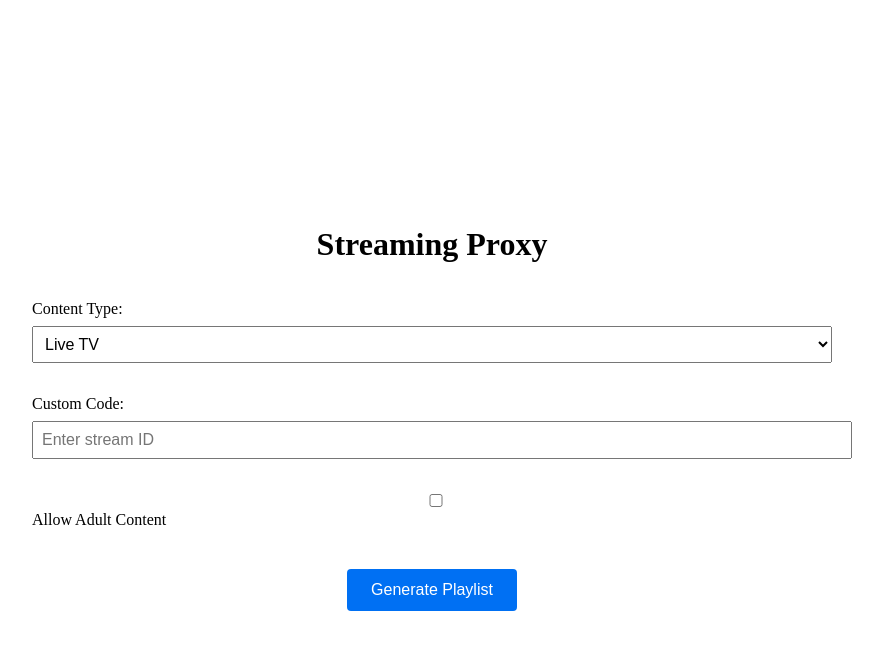
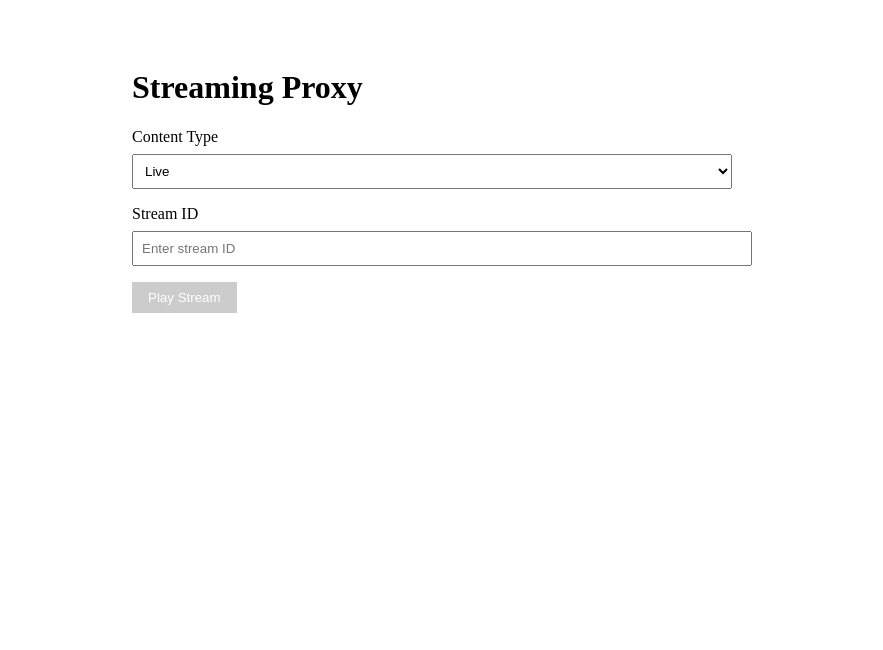
Before and after one commit to tvtelugu/startvt, a Next.js app: page / in a window 1280 px wide. Shown: the top 650 px of the page, without its empty margins (208-1091 px from the left). Built offline with nearby package versions, Linux system fonts and the light colour scheme.

Commit message:
Update index.js

```diff
--- a/pages/index.js
+++ b/pages/index.js
@@ -1,233 +1,101 @@
-import React, { useState, useEffect } from 'react';
-import Head from 'next/head';
-import axios from 'axios';
+import { useState } from 'react';
 
-export default function Home() {
-  const [customCode, setCustomCode] = useState('');
-  const [playlistUrl, setPlaylistUrl] = useState('');
-  const [selectedPlaylist, setSelectedPlaylist] = useState('m3u');
-  const [errorMessage, setErrorMessage] = useState('');
-  const [expiryDate, setExpiryDate] = useState('');
-  const [deviceLimit, setDeviceLimit] = useState(0);
-  const [allowAdultContent, setAllowAdultContent] = useState(false);
-  const [countdown, setCountdown] = useState(0);
-  const [activeDevices, setActiveDevices] = useState(0);
-  const [loading, setLoading] = useState(false);
+export default function StreamPlayer() {
+  const [state, setState] = useState({
+    id: '',
+    type: 'live',
+    error: '',
+    loading: false
+  });
 
-  // Load configuration (would typically come from an API in a real app)
-  const config = {
-    baseUrl: '',
-    username: '',
-    password: '',
-    paths: {
-      live: '/live',
-      movies: '/movies',
-      series: '/series'
-    }
-  };
+  const handleSubmit = async (e) => {
+    e.preventDefault();
+    if (!state.id.trim()) return;
 
-  // Session simulation with useEffect
-  useEffect(() => {
-    const storedDevices = localStorage.getItem('active_devices');
-    if (storedDevices) {
-      setActiveDevices(parseInt(storedDevices));
-    }
-  }, []);
-
-  const checkDeviceLimit = () => {
-    if (activeDevices >= 20) {
-      setErrorMessage("Maximum number of devices reached");
-      return false;
-    }
-    return true;
-  };
-
-  const extractDomain = async (fullUrl) => {
-    try {
-      const response = await axios({
-        method: 'get',
-        url: fullUrl,
-        headers: {
-          'Icy-MetaData': '1',
-          'Accept-Encoding': 'identity',
-          'Host': new URL(config.baseUrl).hostname,
-          'Connection': 'Keep-Alive',
-          'User-Agent': 'Mozilla/5.0 (Windows NT 10.0; Win64; x64) AppleWebKit/537.36 (KHTML, like Gecko) Chrome/91.0.4472.124 Safari/537.36',
-          'Authorization': `Basic ${Buffer.from(`${config.username}:${config.password}`).toString('base64')}`
-        },
-        maxRedirects: 0,
-        validateStatus: (status) => status >= 200 && status < 400
-      });
-    } catch (error) {
-      if (error.response?.status === 302) {
-        return error.response.headers.location;
-      }
-      console.error(`Error extracting domain:`, error.message);
-      return false;
-    }
-    return false;
-  };
-
-  const handleStreamRequest = async (type, id) => {
-    if (!checkDeviceLimit()) return null;
-
-    setLoading(true);
-    setErrorMessage('');
+    setState({...state, loading: true, error: ''});
 
     try {
-      const contentPath = config.paths[type];
-      const fullUrl = `${config.baseUrl}${contentPath}/${id}.${type === 'live' ? 'ts' : 'mp4'}`;
-      const domain = await extractDomain(fullUrl);
+      const res = await fetch(`/api/${state.type}?id=${encodeURIComponent(state.id)}`);
 
-      if (!domain) {
-        setErrorMessage("Unable to retrieve streaming URL");
-        return null;
+      if (res.redirected) {
+        window.open(res.url, '_blank');
+      } else {
+        const { error } = await res.json();
+        setState({...state, error: error || 'Failed to load stream', loading: false});
       }
-
-      // Update device count
-      const newCount = activeDevices + 1;
-      setActiveDevices(newCount);
-      localStorage.setItem('active_devices', newCount.toString());
-
-      return domain;
-    } catch (error) {
-      console.error(`${type} endpoint error:`, error);
-      setErrorMessage("Internal server error");
-      return null;
-    } finally {
-      setLoading(false);
-    }
-  };
-
-  const generatePlaylist = async () => {
-    if (!customCode) {
-      setErrorMessage("Custom code is required");
-      return;
-    }
-
-    const streamUrl = await handleStreamRequest(selectedPlaylist, customCode);
-    if (streamUrl) {
-      setPlaylistUrl(streamUrl);
+    } catch (err) {
+      setState({...state, error: 'Network error', loading: false});
     }
   };
 
   return (
     <div className="container">
-      <Head>
-        <title>Streaming Proxy</title>
-        <meta name="description" content="Generate streaming playlists" />
-      </Head>
+      <h1>Streaming Proxy</h1>
 
-      <main>
-        <h1>Streaming Proxy</h1>
-
+      <form onSubmit={handleSubmit}>
         <div className="form-group">
-          <label>Content Type:</label>
+          <label>Content Type</label>
           <select
-            value={selectedPlaylist}
-            onChange={(e) => setSelectedPlaylist(e.target.value)}
+            value={state.type}
+            onChange={(e) => setState({...state, type: e.target.value})}
+            disabled={state.loading}
           >
-            <option value="live">Live TV</option>
-            <option value="movies">Movies</option>
-            <option value="series">Series</option>
+            {['live', 'movies', 'series'].map(type => (
+              <option key={type} value={type}>
+                {type.charAt(0).toUpperCase() + type.slice(1)}
+              </option>
+            ))}
           </select>
         </div>
 
         <div className="form-group">
-          <label>Custom Code:</label>
+          <label>Stream ID</label>
           <input
             type="text"
-            value={customCode}
-            onChange={(e) => setCustomCode(e.target.value)}
+            value={state.id}
+            onChange={(e) => setState({...state, id: e.target.value})}
             placeholder="Enter stream ID"
+            disabled={state.loading}
           />
         </div>
 
-        <div className="form-group">
-          <label>
-            <input
-              type="checkbox"
-              checked={allowAdultContent}
-              onChange={(e) => setAllowAdultContent(e.target.checked)}
-            />
-            Allow Adult Content
-          </label>
-        </div>
-
-        <button onClick={generatePlaylist} disabled={loading}>
-          {loading ? 'Generating...' : 'Generate Playlist'}
+        <button type="submit" disabled={state.loading || !state.id.trim()}>
+          {state.loading ? 'Loading...' : 'Play Stream'}
         </button>
 
-        {errorMessage && <div className="error">{errorMessage}</div>}
-
-        {playlistUrl && (
-          <div className="result">
-            <h3>Your Playlist URL:</h3>
-            <a href={playlistUrl} target="_blank" rel="noopener noreferrer">
-              {playlistUrl}
-            </a>
-            <p>Active devices: {activeDevices}/20</p>
-          </div>
-        )}
-      </main>
+        {state.error && <div className="error">{state.error}</div>}
+      </form>
 
       <style jsx>{`
         .container {
-          min-height: 100vh;
-          padding: 0 2rem;
-          display: flex;
-          flex-direction: column;
-          justify-content: center;
-          align-items: center;
-        }
-        main {
-          padding: 5rem 0;
-          flex: 1;
-          display: flex;
-          flex-direction: column;
-          justify-content: center;
-          align-items: center;
-          max-width: 800px;
-          width: 100%;
+          max-width: 600px;
+          margin: 2rem auto;
+          padding: 1rem;
         }
         .form-group {
-          margin: 1rem 0;
-          width: 100%;
+          margin-bottom: 1rem;
         }
         label {
           display: block;
           margin-bottom: 0.5rem;
         }
-        input, select {
+        select, input {
           width: 100%;
           padding: 0.5rem;
-          font-size: 1rem;
         }
         button {
-          padding: 0.75rem 1.5rem;
+          padding: 0.5rem 1rem;
           background: #0070f3;
           color: white;
           border: none;
-          border-radius: 4px;
-          cursor: pointer;
-          font-size: 1rem;
-          margin-top: 1rem;
         }
         button:disabled {
           background: #ccc;
-          cursor: not-allowed;
         }
         .error {
           color: red;
           margin-top: 1rem;
         }
-        .result {
-          margin-top: 2rem;
-          padding: 1rem;
-          border: 1px solid #ddd;
-          border-radius: 4px;
-          width: 100%;
-        }
       `}</style>
     </div>
   );
```
